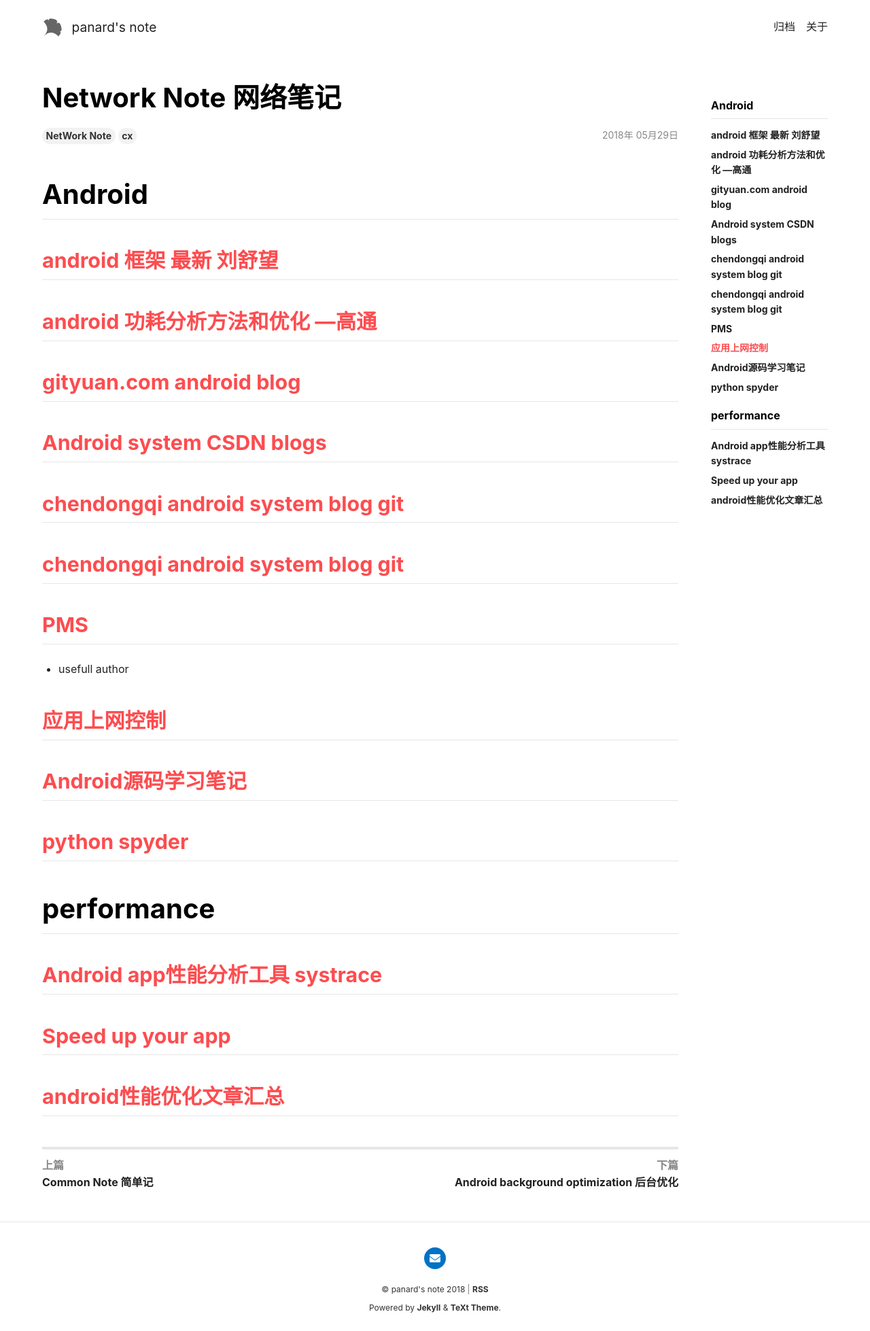
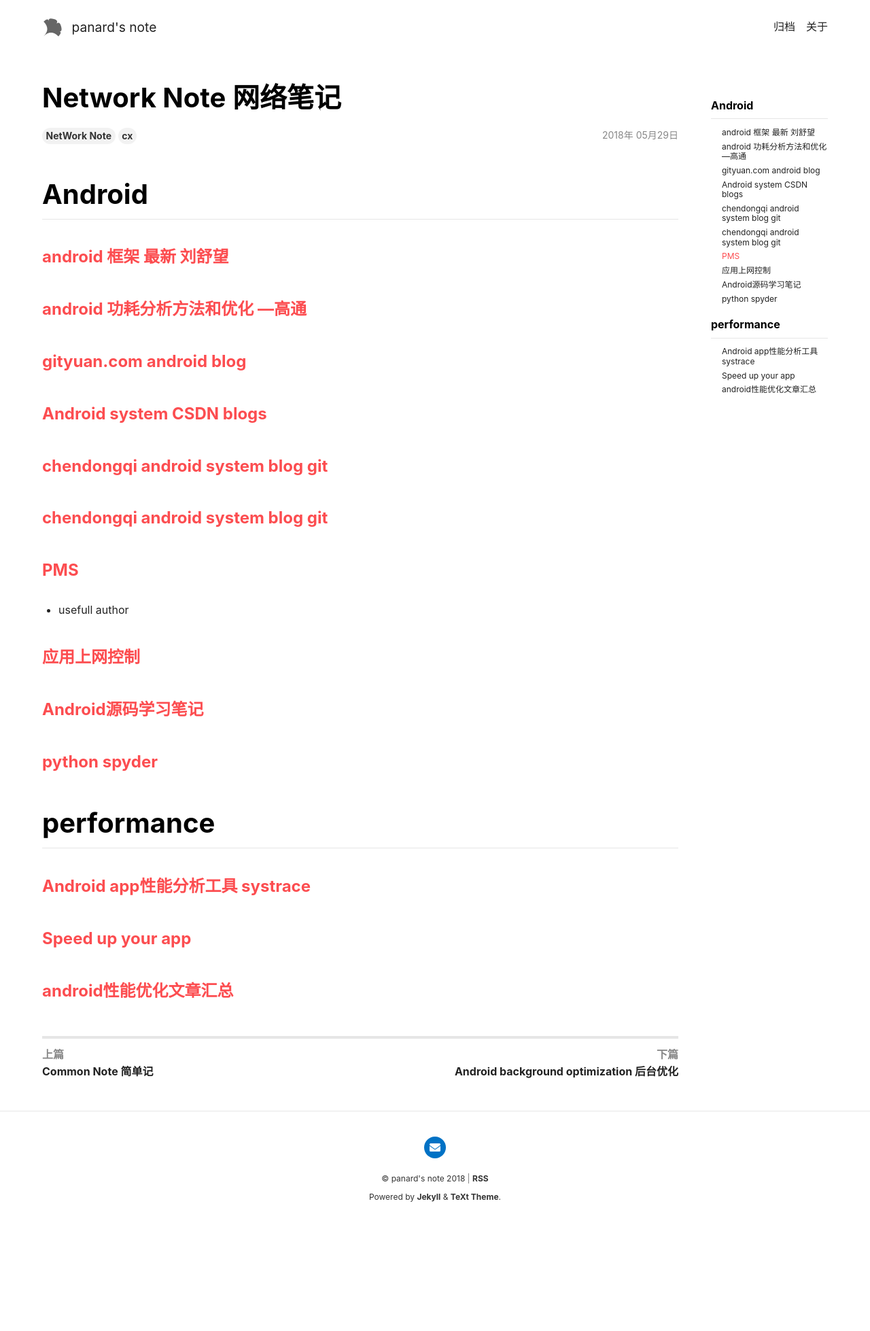
Before and after one commit to panard313/panard313.github.io, a Jekyll site: the page built from _posts/2018-05-29-network-note.md, in a window 1280 px wide. Shown: the whole page at 68% size. Built offline with Jekyll 4.4.1, drawn with Linux system fonts in a browser that asks for light colours; nearby versions of some CDN libraries; after the commit the page ends 1795 px from its top, so only the background shows below that.

Commit message:
fix format

```diff
--- a/_posts/2018-05-29-network-note.md
+++ b/_posts/2018-05-29-network-note.md
@@ -9,29 +9,32 @@ lang: zh-Hans
 ---
 
 # Android
-## [android 框架 最新 刘舒望](http://liuwangshu.cn/categories/Android%E6%A1%86%E6%9E%B6%E5%B1%82/)
+### [android 框架 最新 刘舒望](http://liuwangshu.cn/categories/Android%E6%A1%86%E6%9E%B6%E5%B1%82/)
 
-## [android 功耗分析方法和优化 ---高通](https://blog.csdn.net/feitian_666/article/details/51780946)
+### [android 功耗分析方法和优化 ---高通](https://blog.csdn.net/feitian_666/article/details/51780946)
 
-## [gityuan.com android blog](https://github.com/yuanhuihui/yuanhuihui.github.io)
+### [gityuan.com android blog](https://github.com/yuanhuihui/yuanhuihui.github.io)
 
-## [Android system CSDN blogs](https://blog.csdn.net/zhangbijun1230/article/category/6500595)
+### [Android system CSDN blogs](https://blog.csdn.net/zhangbijun1230/article/category/6500595)
 
-## [chendongqi android system blog git](https://github.com/chendongqi/blog.git)
-## [chendongqi android system blog git](http://chendongqi.me/)
+### [chendongqi android system blog git](https://github.com/chendongqi/blog.git)
 
-## [PMS](https://blog.csdn.net/hehui1860/article/details/38434343)
+### [chendongqi android system blog git](http://chendongqi.me/)
+
+### [PMS](https://blog.csdn.net/hehui1860/article/details/38434343)
 -   usefull author
 
-## [应用上网控制](https://blog.csdn.net/xiaoxsen/article/details/78034353)
+### [应用上网控制](https://blog.csdn.net/xiaoxsen/article/details/78034353)
 
-##  [Android源码学习笔记](https://blog.csdn.net/column/details/13723.html)
+###  [Android源码学习笔记](https://blog.csdn.net/column/details/13723.html)
 
-## [python spyder](https://www.cnblogs.com/zhaof/p/6915127.html#4122053)
+### [python spyder](https://www.cnblogs.com/zhaof/p/6915127.html#4122053)
 
 
 # performance
-## [Android app性能分析工具 systrace](https://blog.csdn.net/u012319317/article/details/52641980)
-## [Speed up your app](http://blog.udinic.com/2015/09/15/speed-up-your-app)
 
-## [android性能优化文章汇总](https://www.androidperformance.com/2018/05/07/Android-performance-optimization-skills-and-tools/)
+### [Android app性能分析工具 systrace](https://blog.csdn.net/u012319317/article/details/52641980)
+
+### [Speed up your app](http://blog.udinic.com/2015/09/15/speed-up-your-app)
+
+### [android性能优化文章汇总](https://www.androidperformance.com/2018/05/07/Android-performance-optimization-skills-and-tools/)
```
